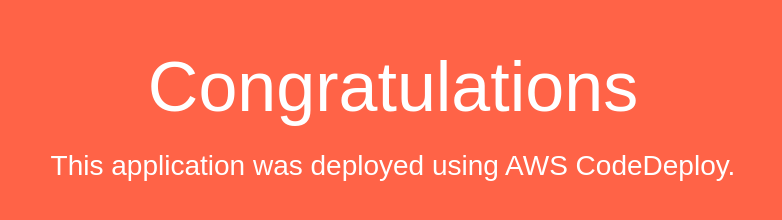
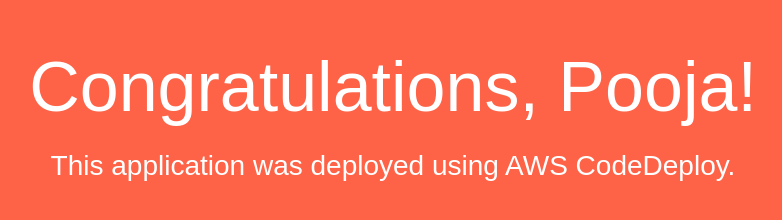
Before and after one commit to pooja-repo/code-deploy, a plain HTML site: page index.html in a window 1280 px wide. Shown: the whole page, without its empty margins (247-1029 px from the left). Drawn offline with Linux system fonts and the light colour scheme.

Commit message:
Update index.html
added

```diff
--- a/index.html
+++ b/index.html
@@ -26,7 +26,7 @@
 </head>
 <body>
   <div align="center">
-    <h1>Congratulations</h1>
+    <h1>Congratulations, Pooja!</h1>
     <h2>This application was deployed using AWS CodeDeploy.</h2>
   </div>
 </body>
```
